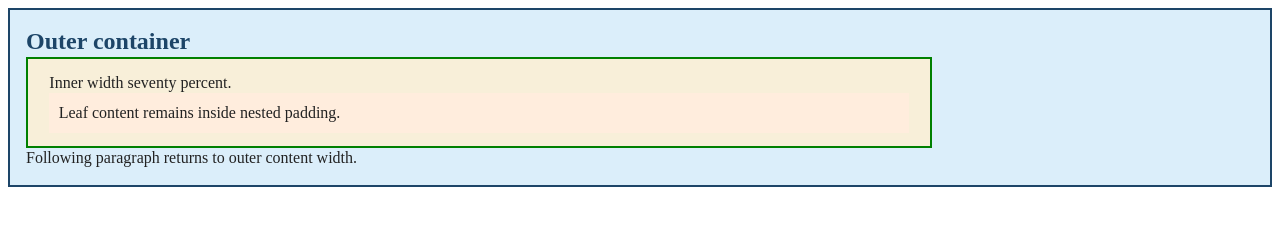
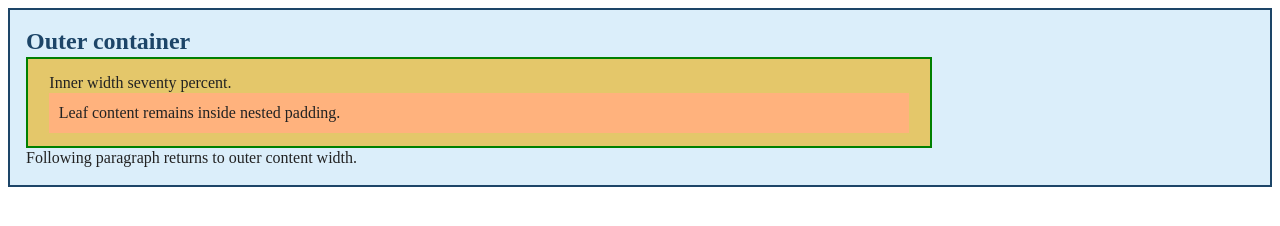
Before and after one commit to KoalaFacts/FactsPDF, a plain HTML site: page examples/css-visual/box-nested.html in a window 1280 px wide. Drawn offline with Linux system fonts and the light colour scheme.

Commit message:
test(box-visual): make nested background colors non-overlapping for exact probes

```diff
--- a/examples/css-visual/box-nested.html
+++ b/examples/css-visual/box-nested.html
@@ -5,8 +5,8 @@ body { font-size:12pt; line-height:1.3; color:#222222; }
 p { margin-top:0pt; margin-bottom:0pt; }
 h1 { font-size:18pt; margin-top:0pt; margin-bottom:0pt; color:#1d4568; }
 .outer { padding:12pt; border:2pt solid #1d4568; background-color:#dbeefa; }
-.inner { width:70%; padding:10pt 16pt; border:2pt solid #008000; background-color:#f8efd9; }
-.leaf { padding:7pt; background-color:#ffeddd; }
+.inner { width:70%; padding:10pt 16pt; border:2pt solid #008000; background-color:#e4c76a; }
+.leaf { padding:7pt; background-color:#ffb27d; }
 </style></head><body>
 <section class="outer">
   <h1>Outer container</h1>
```
